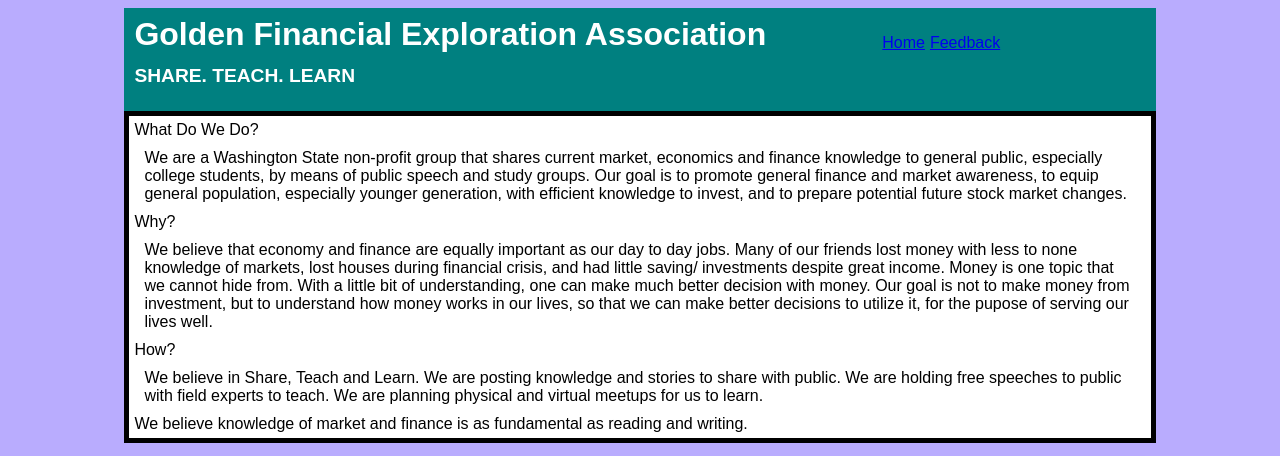
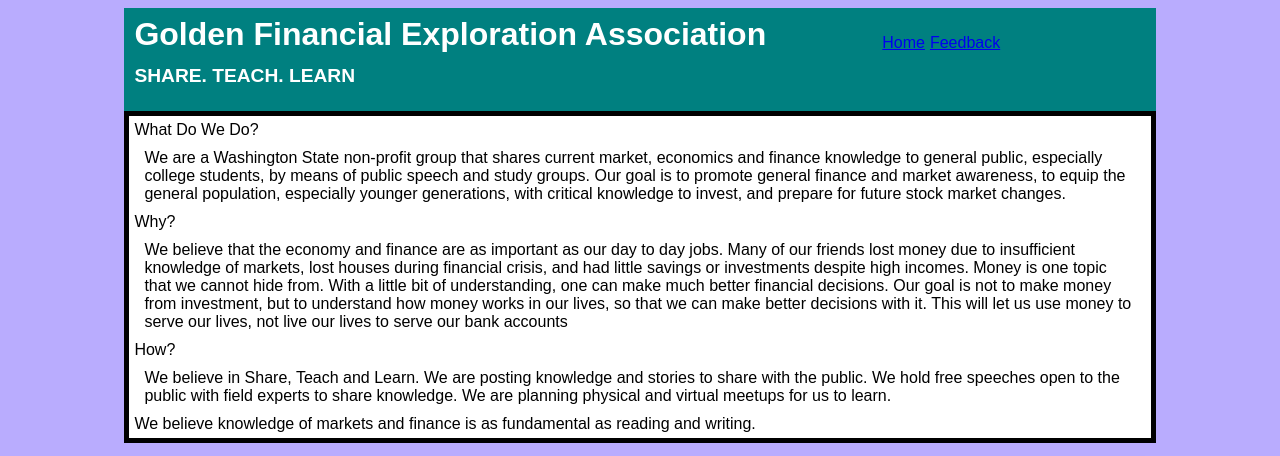
Before and after one commit to ZhenSZhang/Website, a plain HTML site: page index.html in a window 1280 px wide. Shown: the top 456 px of the page. Drawn offline with Linux system fonts and the light colour scheme.

Commit message:
Did some minor tweaking.

```diff
--- a/index.html
+++ b/index.html
@@ -35,20 +35,20 @@
 
 <article>
 <p1>What Do We Do?</p1>
-<p>We are a Washington State non-profit group that shares current market, economics and finance knowledge to general public, especially college students, by means of public speech and study groups. Our goal is to promote general finance and market awareness, to equip general population, especially younger generation, with efficient knowledge to invest, and to prepare potential future stock market changes.</p>
+<p>We are a Washington State non-profit group that shares current market, economics and finance knowledge to general public, especially college students, by means of public speech and study groups. Our goal is to promote general finance and market awareness, to equip the general population, especially younger generations, with critical knowledge to invest, and prepare for future stock market changes.</p>
 </article>
 
 <article>
 <p1>Why?</p1>
-<p>We believe that economy and finance are equally important as our day to day jobs. Many of our friends lost money with less to none knowledge of markets, lost houses during financial crisis, and had little saving/ investments despite great income. Money is one topic that we cannot hide from. With a little bit of understanding, one can make much better decision with money. Our goal is not to make money from investment, but to understand how money works in our lives, so that we can make better decisions to utilize it, for the pupose of serving our lives well.</p>
+<p>We believe that the economy and finance are as important as our day to day jobs. Many of our friends lost money due to insufficient knowledge of markets, lost houses during financial crisis, and had little savings or investments despite high incomes. Money is one topic that we cannot hide from. With a little bit of understanding, one can make much better financial decisions. Our goal is not to make money from investment, but to understand how money works in our lives, so that we can make better decisions with it. This will let us use money to serve our lives, not live our lives to serve our bank accounts</p>
 </article>
 
 <article>
 <p1>How?</p1>
-<p>We believe in Share, Teach and Learn. We are posting knowledge and stories to share with public. We are holding free speeches to public with field experts to teach. We are planning physical and virtual meetups for us to learn.</p>
+<p>We believe in Share, Teach and Learn. We are posting knowledge and stories to share with the public. We hold free speeches open to the public with field experts to share knowledge. We are planning physical and virtual meetups for us to learn.</p>
 </article>
 
-<p1>We believe knowledge of market and finance is as fundamental as reading and writing.</p1>
+<p1>We believe knowledge of markets and finance is as fundamental as reading and writing.</p1>
 </section>
 
 
```
